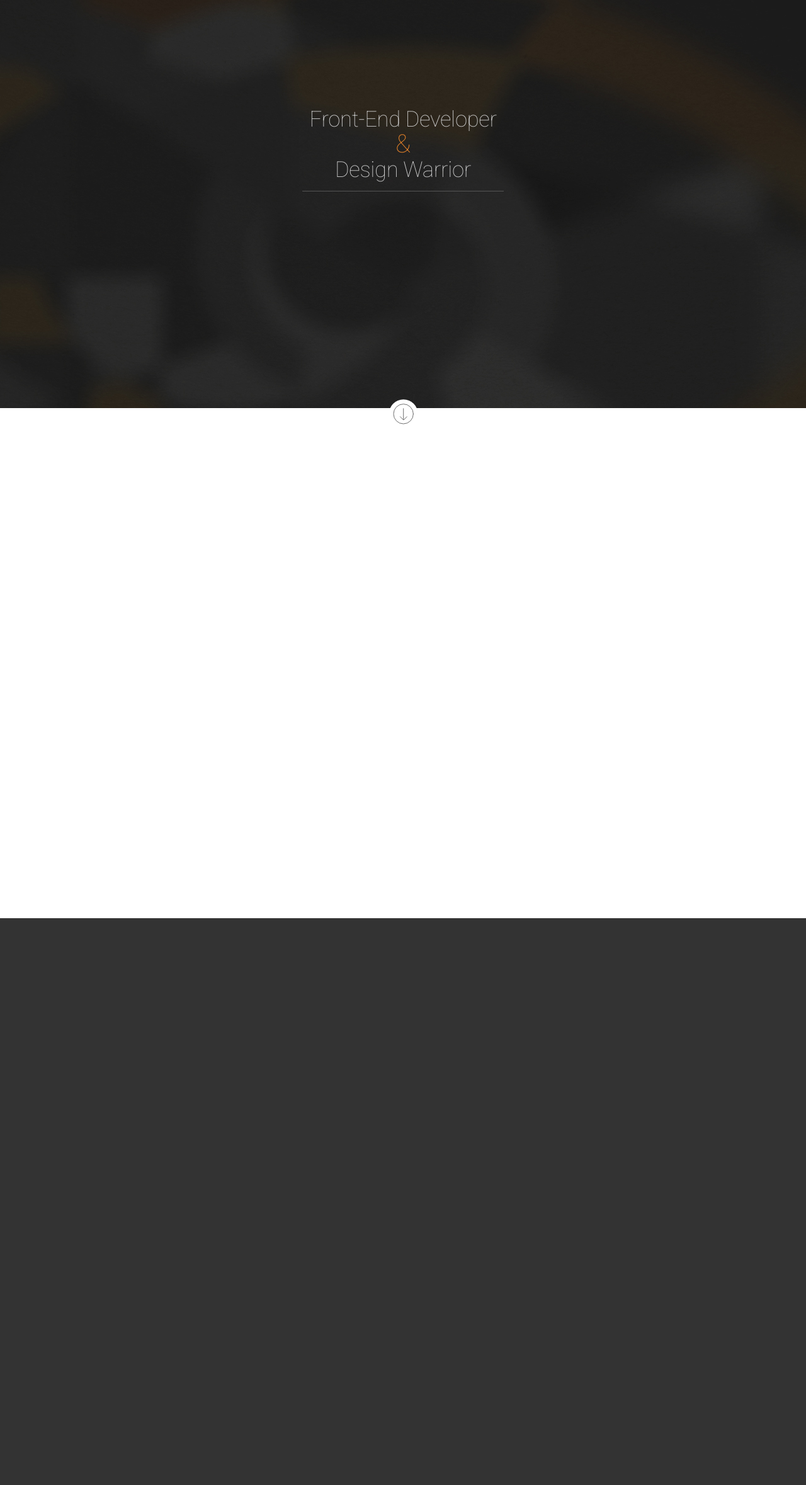
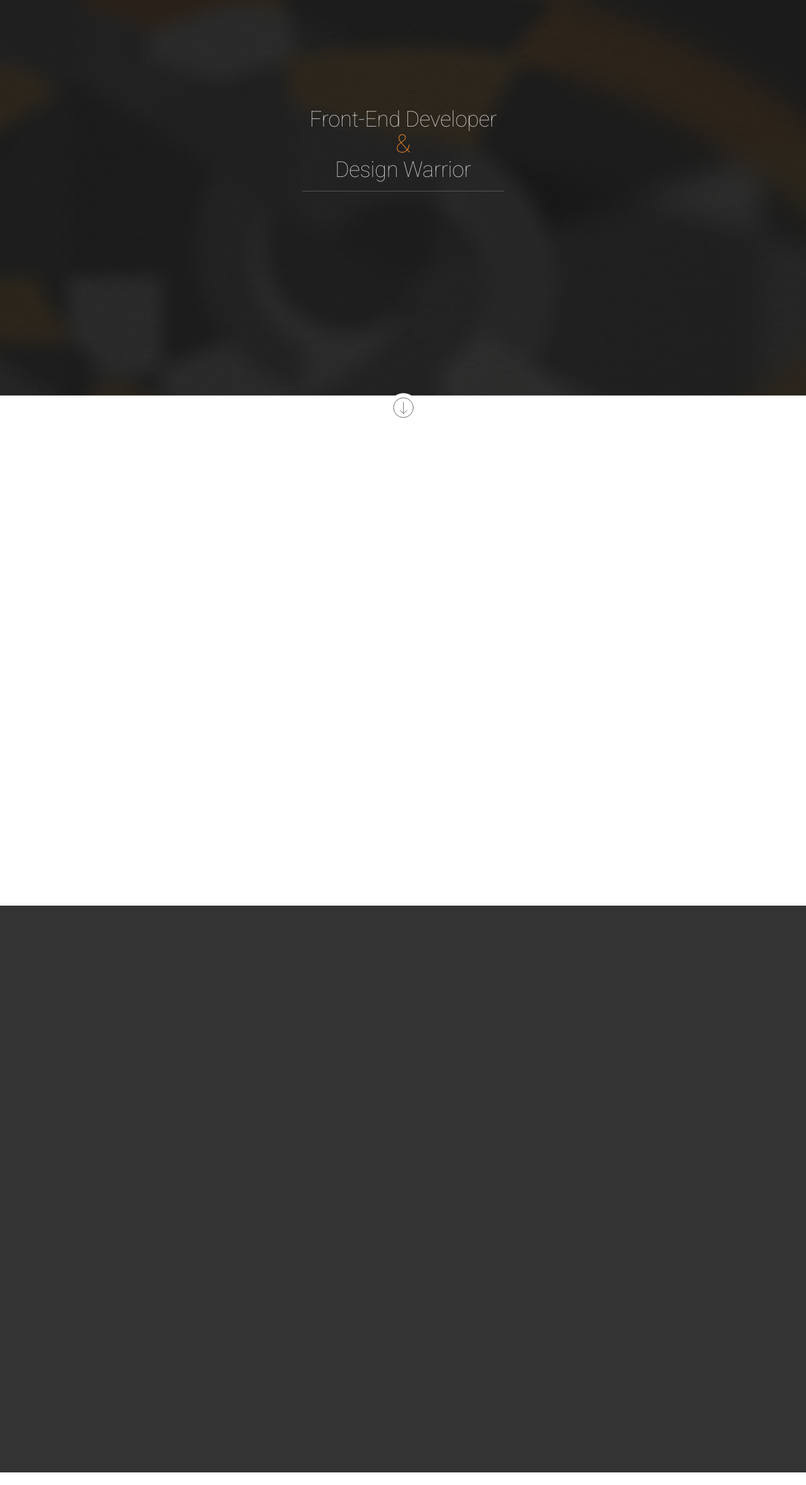
Before and after one commit to jgollner/jgollner.github.io, a Jekyll site: the page built from index.html, in a window 1280 px wide. Shown: the whole page at 63% size. Built offline with Jekyll 4.4.1, drawn with Linux system fonts in a browser that asks for light colours; some web fonts are replaced; Markdown is read by kramdown in place of the engine named in the settings.

Commit message:
qwertfyguh
drftyhu

```diff
--- a/css/general.css
+++ b/css/general.css
@@ -140,7 +140,7 @@ h3 {
 	height: 50px;
 	border-radius: 100px;
 	text-align: center;
-	margin: -35px auto;
+	margin: -45px auto;
 	position: relative;
 	z-index: 20;
 
```
